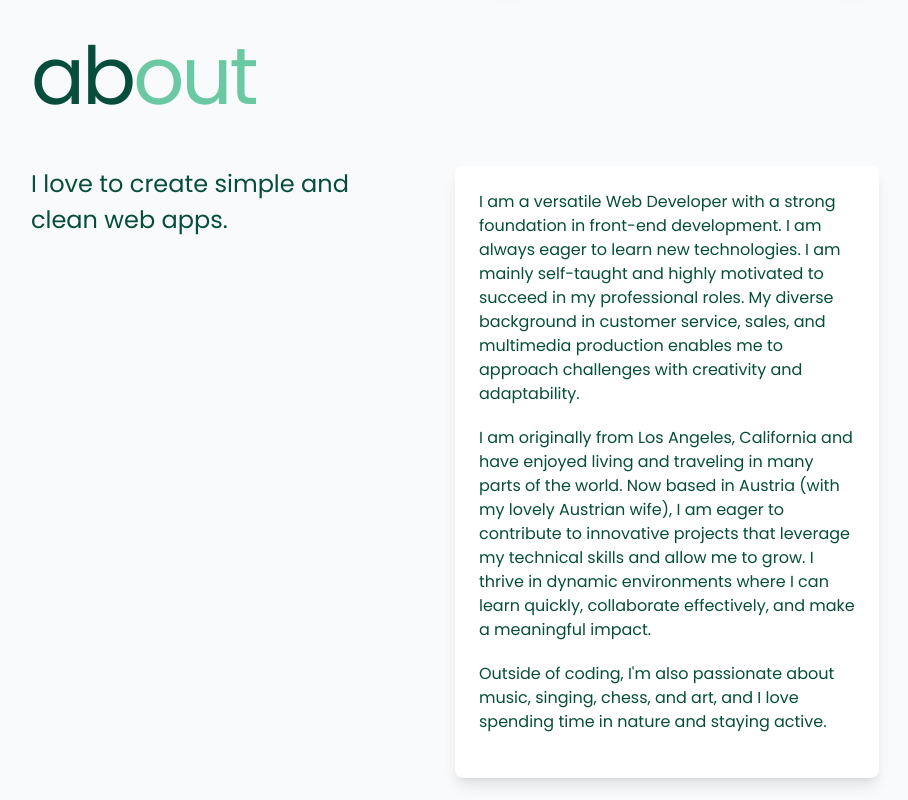
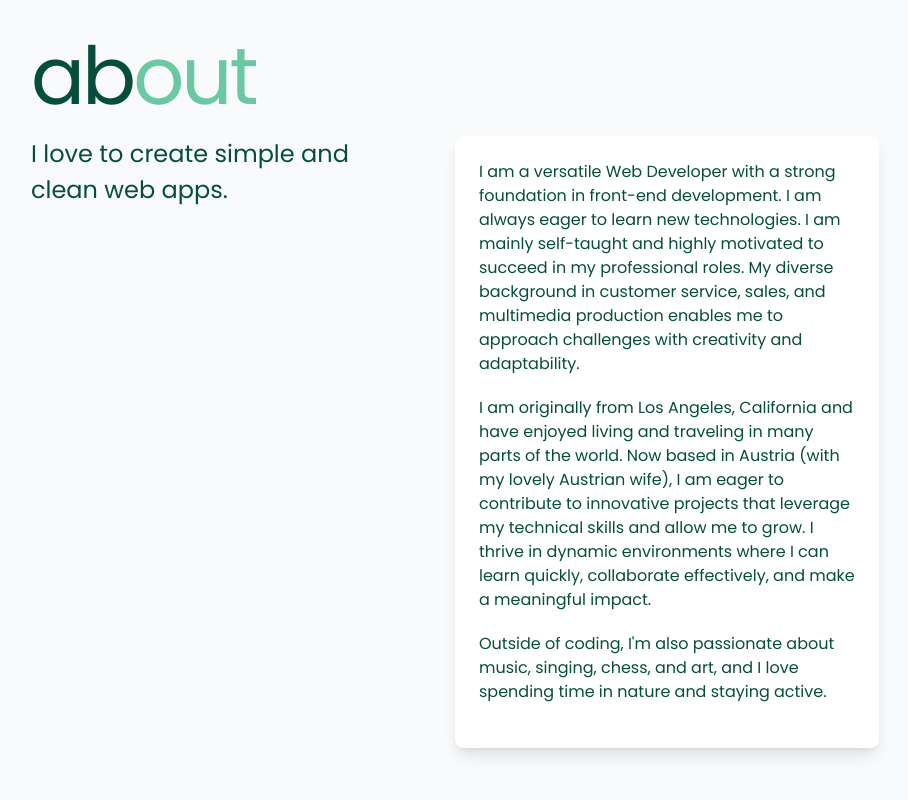
Before and after one commit to Spekachu/spekachu.github.io, a React (Create React App) app: page / in a window 1280 px wide. Shown: the part 600-1400 px from the top of the page, without its empty margins (185-1093 px from the left). Built offline with nearby package versions, Linux system fonts and the light colour scheme.

Commit message:
font size fixes

```diff
--- a/src/App.css
+++ b/src/App.css
@@ -2,13 +2,18 @@
   --heading-margin: 4rem;
   --base-color: #064e3b;
   --highlight-color: #6ac9a2;
-  --section-heading-size: min(5rem, 10vmin);
+  --section-heading-size: 5rem;
   --section-heading-size-mobile: 3.5rem;
   --section-sub-heading-size: 1.5rem;
   --section-grey-color: rgba(255, 255, 255, 0.8);
   --heading-letter-spacing: -3px;
 }
 
+.section-header {
+  font-size: var(--section-heading-size);
+  letter-spacing: var(--heading-letter-spacing);
+	margin-bottom: 2rem;
+}
 @media only screen and (max-width: 800px) {
   .btn-back-to-top > span {
     display: none;
@@ -17,17 +22,15 @@
   .btn-back-to-top {
     width: 30px !important;
   }
+	.section-header {
+		font-size: var(--section-heading-size-mobile);
+	}
 }
 .my-container {
 	max-width: 55rem;
 	margin-inline: auto;
 }
 
-.section-header {
-  font-size: var(--section-heading-size);
-  letter-spacing: var(--heading-letter-spacing);
-	margin-bottom: 2rem;
-}
 
 .section-header span {
 	color: var(--highlight-color);
--- a/src/components/AboutPage.css
+++ b/src/components/AboutPage.css
@@ -31,7 +31,6 @@
 .about-info {
   display: flex;
   justify-content: space-between;
-  margin-top: 30px;
 }
 
 .about-left {
--- a/src/components/ContactPage.css
+++ b/src/components/ContactPage.css
@@ -17,7 +17,6 @@
 	flex-direction: column;
   display: flex;
   justify-content: space-between;
-  margin-top: 30px;
 	gap: 2rem;
 }
 
--- a/src/components/ContactPage.js
+++ b/src/components/ContactPage.js
@@ -67,7 +67,7 @@ const ContactPage = () => {
         draggable
         pauseOnHover
       />
-      <div className="contact-header">cont<span>act</span></div>
+      <div className="section-header">cont<span>act</span></div>
       <div className="contact-info">
 				<div className="contact-left">
 					<p>I am open to work!</p>
```
